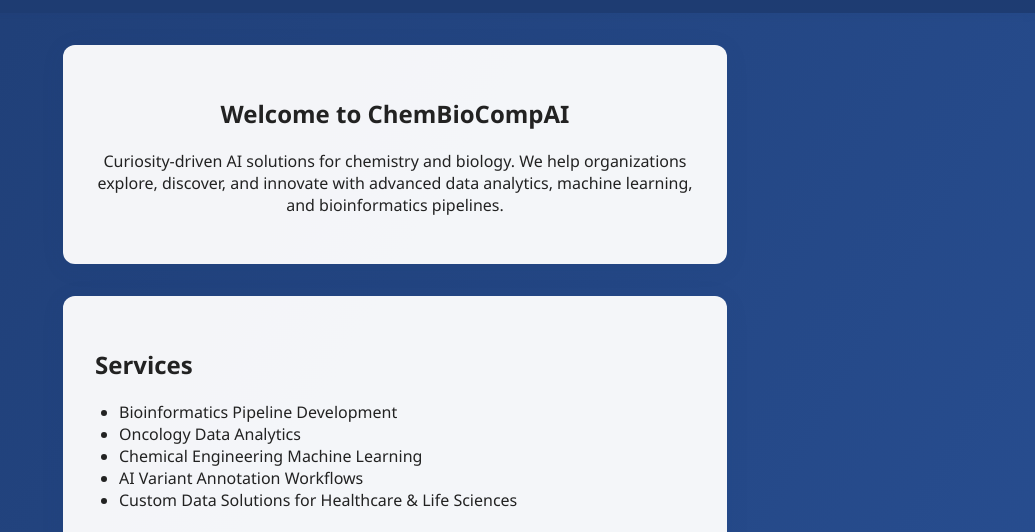
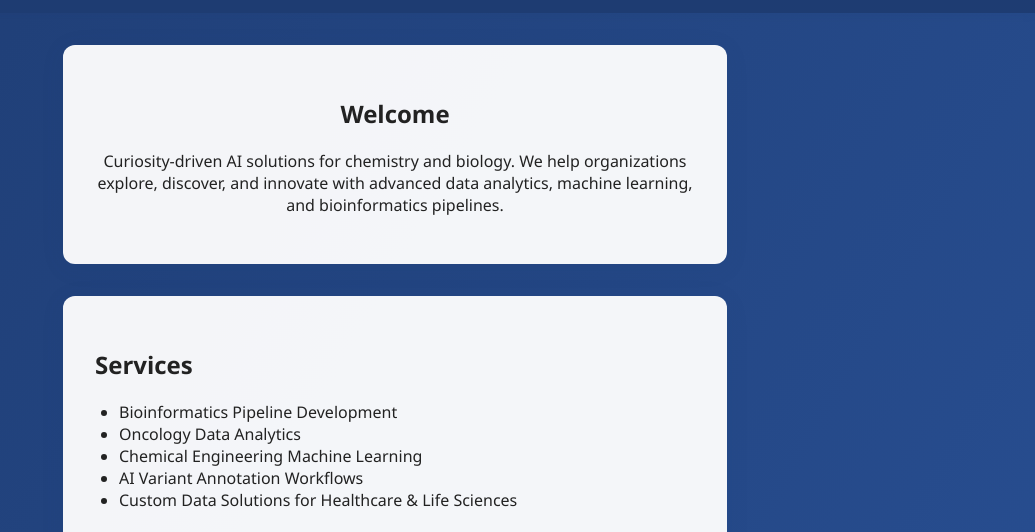
Before and after one commit to justin-mbca/chembio-chat, a website: page index.html in a window 1280 px wide. Shown: the part 268-800 px from the top of the page, without its empty margins (245-1280 px from the left). Drawn offline with Linux system fonts and the light colour scheme; files that its build step writes are made by us from their sources.

```diff
--- a/index.html
+++ b/index.html
@@ -19,7 +19,7 @@
     </header>
     <main>
         <section class="hero">
-            <h2>Welcome to ChemBioCompAI</h2>
+            <h2>Welcome</h2>
             <p>Curiosity-driven AI solutions for chemistry and biology. We help organizations explore, discover, and innovate with advanced data analytics, machine learning, and bioinformatics pipelines.</p>
         </section>
 
```
